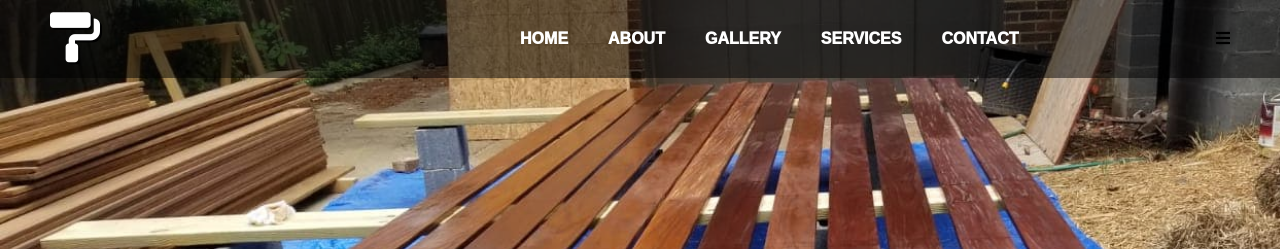
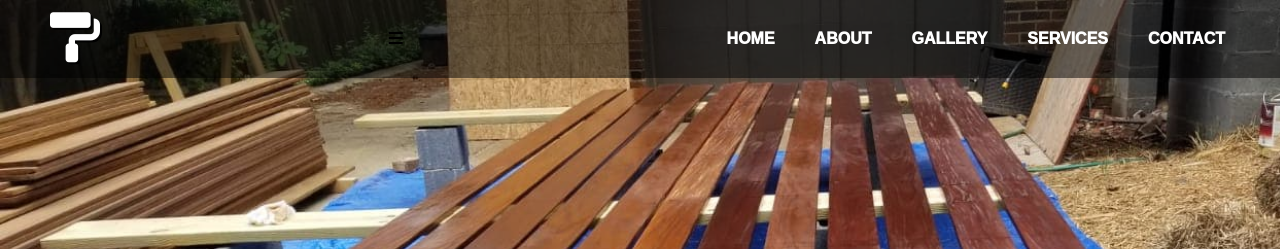
Before and after one commit to elizabeth171717/CARRILLO-PAINTING, a plain HTML site: page index.html in a window 1280 px wide. Shown: the top 249 px of the page. Drawn offline with nearby package versions, Linux system fonts and the light colour scheme.

Commit message:
Update index.html

```diff
--- a/index.html
+++ b/index.html
@@ -3,7 +3,7 @@
 <head>
     <meta charset="UTF-8">
     <meta name="viewport" content="width=device-width, initial-scale=1.0">
-    <script src="https://ajax.googleapis.com/ajax/libs/jquery/3.5.1/jquery.min.js"></script>
+   <script src="https://ajax.googleapis.com/ajax/libs/jquery/3.5.1/jquery.min.js"></script>
     <link rel="stylesheet" href="https://use.fontawesome.com/releases/v5.15.1/css/all.css" integrity="sha384-vp86vTRFVJgpjF9jiIGPEEqYqlDwgyBgEF109VFjmqGmIY/Y4HV4d3Gp2irVfcrp" crossorigin="anonymous">
     <link rel="stylesheet" href="style.css">
 
@@ -17,21 +17,19 @@
         <header>
             <a href="#" class="logo"><i class="fas fa-paint-roller"></i></a>
 
-            <div class="menuToggle">
+            <div class="menuToggle" onclick="toggleMenu();">
+           <i class="fas fa-bars"></i>
+            </div>
 
-            </div>
             <ul class="navigation">
                <li><a href="#banner" class="active" onclick="toggleMenu();">HOME</a></li>
                <li><a href="#about" onclick="toggleMenu();">ABOUT</a></li>
                <li><a href="#gallery" onclick="toggleMenu();">GALLERY</a></li>
-               <li><a href="#services"onclick="toggleMenu();" >SERVICES</a></li>
-
+               <li><a href="#services" onclick="toggleMenu();">SERVICES</a></li>
                <li><a href="#contact" onclick="toggleMenu();">CONTACT</a></li>
             </ul>
 
-            <label id="icon"  onclick="toggleMenu();">
-                <i class="fas fa-bars"></i>
-            </label>
+
 
         </header>
          <!--header ends-->
@@ -321,13 +319,12 @@
         header.classList.toggle("sticky", window.scrollY > 0);
       });
 
-
       function toggleMenu() {
-          const menuToggle = document.querySelector('.icon');
+          const menuToggle = document.querySelector('.menuToggle');
           const navigation = document.querySelector('.navigation');
           menuToggle.classList.toggle('active');
           navigation.classList.toggle('active');
-  }
-    </script>
+      }
+      </script>
 </body>
 </html>
```
